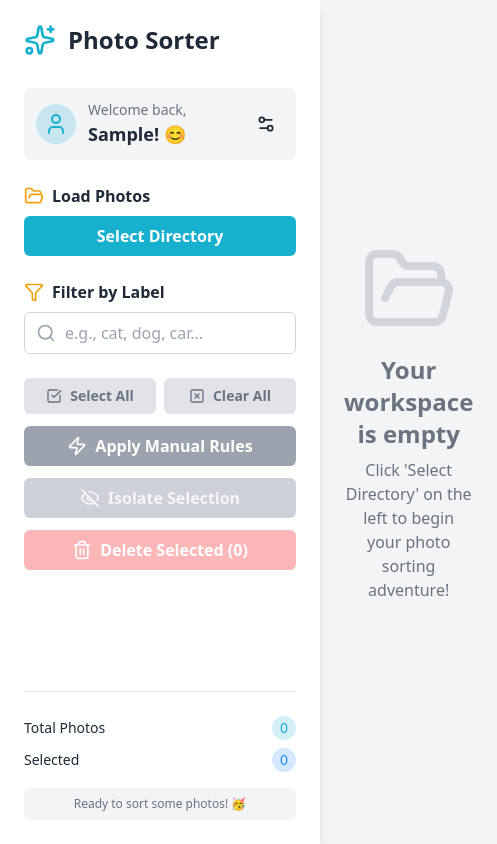
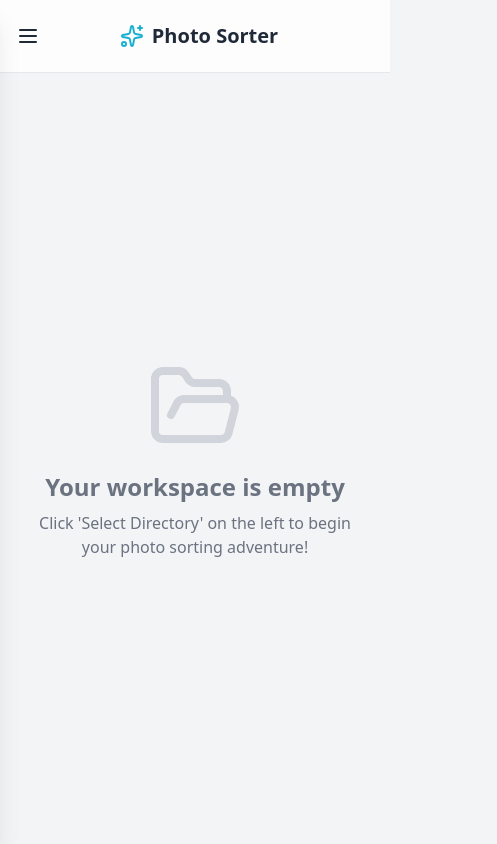
Before and after one commit to alexandrerodenas/AI-Photo-Sorter, a React (Vite) app: page / in a window 390 px wide. Both pictures are taken after typing "Sample" into the empty fields and a click on the button "Start Sorting". Shown: the whole page, 497 px wide, since content can reach past the window. Built offline with nearby package versions, Linux system fonts and the light colour scheme.

Commit message:
Responsive for mobile + collapsable menu

```diff
--- a/App.tsx
+++ b/App.tsx
@@ -34,13 +34,13 @@ const App: React.FC = () => {
   }
 
   return (
-    <div className="min-h-screen font-sans">
+      <>
         {userProfile ? (
             <PhotoSorter userProfile={userProfile} onProfileUpdate={handleProfileUpdate} />
         ) : (
             <Onboarding onProfileSave={handleProfileUpdate} />
         )}
-    </div>
+      </>
   );
 };
 
--- a/components/PhotoContent.tsx
+++ b/components/PhotoContent.tsx
@@ -1,3 +1,4 @@
+
 
 import React, { useState, useMemo } from 'react';
 import type { Photo } from '../services/types.ts';
@@ -114,7 +115,7 @@ const PhotoContent: React.FC<PhotoContentProps> = ({
   }
 
   return (
-      <main className="flex-1 p-6 flex flex-col">
+      <main className="flex-1 p-6 flex flex-col h-full overflow-hidden">
         {photos.size > 0 && !isLoading && (
             <div className="flex justify-end items-center mb-4 flex-shrink-0">
               <div className="flex items-center p-1 bg-gray-200 dark:bg-gray-700 rounded-lg">
--- a/components/PhotoSorter.tsx
+++ b/components/PhotoSorter.tsx
@@ -1,8 +1,9 @@
 
-import React, { useState, useMemo } from 'react';
+import React, { useState, useMemo, useEffect } from 'react';
 import type { UserProfile, Photo } from '../services/types.ts';
 import { PhotoStatus } from '../services/types.ts';
 import { usePhotoManager } from '../hooks/usePhotoManager.ts';
+import { Menu, Sparkles } from 'lucide-react';
 
 import PhotoSorterSidebar from './PhotoSorterSidebar.tsx';
 import PhotoContent from './PhotoContent.tsx';
@@ -36,13 +37,29 @@ const PhotoSorter: React.FC<PhotoSorterProps> = ({ userProfile, onProfileUpdate
   const [filterLabel, setFilterLabel] = useState<string>('');
   const [isProfileModalOpen, setProfileModalOpen] = useState<boolean>(false);
   const [viewingPhoto, setViewingPhoto] = useState<Photo | null>(null);
+  const [isSidebarCollapsed, setSidebarCollapsed] = useState(false);
+  const [isMobileMenuOpen, setMobileMenuOpen] = useState(false);
 
   const noAnalyzedPhotos = useMemo(() =>
           Array.from(photos.values()).every(p => p.status !== PhotoStatus.ANALYZED),
       [photos]);
 
+  // Effect to close mobile menu on selection changes if needed, or other side effects
+  useEffect(() => {
+    if (isMobileMenuOpen) {
+      // Potentially close menu on navigation or action
+    }
+  }, [selectedPhotos, isMobileMenuOpen]);
+
   return (
-      <div className="flex h-screen bg-gray-100 dark:bg-gray-900">
+      <div className="h-screen flex">
+        {isMobileMenuOpen && (
+            <div
+                className="fixed inset-0 z-30 bg-black/60 md:hidden"
+                onClick={() => setMobileMenuOpen(false)}
+            ></div>
+        )}
+
         <PhotoSorterSidebar
             userProfile={userProfile}
             onOpenProfileSettings={() => setProfileModalOpen(true)}
@@ -63,7 +80,25 @@ const PhotoSorter: React.FC<PhotoSorterProps> = ({ userProfile, onProfileUpdate
             isolateSelection={isolateSelection}
             onToggleIsolateSelection={handleToggleIsolateSelection}
             allAvailableLabels={allAvailableLabels}
+            isCollapsed={isSidebarCollapsed}
+            onToggleCollapse={() => setSidebarCollapsed(prev => !prev)}
+            isMobileOpen={isMobileMenuOpen}
+            onCloseMobileMenu={() => setMobileMenuOpen(false)}
         />
+
+        <div className="flex-1 flex flex-col overflow-hidden">
+          {/* Mobile Header */}
+          <header className="md:hidden flex items-center justify-between p-4 bg-white/80 dark:bg-gray-800/80 backdrop-blur-sm border-b border-gray-200 dark:border-gray-700">
+            <button onClick={() => setMobileMenuOpen(true)} className="p-2 -ml-2">
+              <Menu className="w-6 h-6" />
+            </button>
+            <div className="flex items-center gap-2">
+              <Sparkles className="w-6 h-6 text-primary" />
+              <span className="text-xl font-bold">Photo Sorter</span>
+            </div>
+            {/* Placeholder for potential actions */}
+            <div className="w-6 h-6"></div>
+          </header>
 
           <PhotoContent
               photos={photos}
@@ -73,6 +108,8 @@ const PhotoSorter: React.FC<PhotoSorterProps> = ({ userProfile, onProfileUpdate
               onViewPhoto={setViewingPhoto}
               isolateSelection={isolateSelection}
           />
+        </div>
+
 
         <PhotoViewerModal
             photo={viewingPhoto}
--- a/components/PhotoSorterSidebar.tsx
+++ b/components/PhotoSorterSidebar.tsx
@@ -14,8 +14,37 @@ import {
   XSquare,
   Eye,
   EyeOff,
+  ChevronLeft,
+  ChevronRight,
+  X,
 } from 'lucide-react';
-import { Spinner, AutoCompleteInput } from './ui.tsx';
+import { Spinner, AutoCompleteInput, Tooltip } from './ui.tsx';
+
+interface SidebarButtonProps {
+  onClick?: () => void;
+  disabled?: boolean;
+  title: string;
+  isCollapsed: boolean;
+  icon: React.ReactNode;
+  children: React.ReactNode;
+  className?: string;
+}
+
+const SidebarButton: React.FC<SidebarButtonProps> = ({ onClick, disabled, title, isCollapsed, icon, children, className }) => {
+  const content = (
+      <button
+          onClick={onClick}
+          disabled={disabled}
+          className={`w-full flex items-center gap-3 px-4 py-2 font-semibold rounded-md transition ${className} ${isCollapsed ? 'justify-center' : ''}`}
+      >
+        {icon}
+        <span className={`${isCollapsed ? 'sr-only' : 'inline'}`}>{children}</span>
+      </button>
+  );
+
+  return isCollapsed ? <Tooltip content={title}>{content}</Tooltip> : <div title={title}>{content}</div>;
+}
+
 
 interface PhotoSorterSidebarProps {
   userProfile: UserProfile;
@@ -37,68 +66,77 @@ interface PhotoSorterSidebarProps {
   isolateSelection: boolean;
   onToggleIsolateSelection: () => void;
   allAvailableLabels: string[];
+  isCollapsed: boolean;
+  onToggleCollapse: () => void;
+  isMobileOpen: boolean;
+  onCloseMobileMenu: () => void;
 }
 
-const PhotoSorterSidebar: React.FC<PhotoSorterSidebarProps> = ({
-                                                                 userProfile,
-                                                                 onOpenProfileSettings,
-                                                                 onLoadPhotos,
-                                                                 isLoading,
-                                                                 isApiSupported,
-                                                                 filterLabel,
-                                                                 onFilterChange,
-                                                                 onSelectAll,
-                                                                 onClearSelection,
-                                                                 onApplyRules,
-                                                                 onDeleteSelected,
-                                                                 selectedPhotoCount,
-                                                                 totalPhotoCount,
-                                                                 statusMessage,
-                                                                 noAnalyzedPhotos,
-                                                                 tfBackend,
-                                                                 isolateSelection,
-                                                                 onToggleIsolateSelection,
-                                                                 allAvailableLabels,
-                                                               }) => {
+const PhotoSorterSidebar: React.FC<PhotoSorterSidebarProps> = (props) => {
+  const {
+    userProfile, onOpenProfileSettings, onLoadPhotos, isLoading, isApiSupported,
+    filterLabel, onFilterChange, onSelectAll, onClearSelection, onApplyRules,
+    onDeleteSelected, selectedPhotoCount, totalPhotoCount, statusMessage,
+    noAnalyzedPhotos, tfBackend, isolateSelection, onToggleIsolateSelection,
+    allAvailableLabels, isCollapsed, onToggleCollapse, isMobileOpen, onCloseMobileMenu
+  } = props;
+
   return (
-      <aside className="w-80 bg-white dark:bg-gray-800 p-6 flex flex-col shadow-lg shrink-0">
-        <div className="flex items-center gap-3 mb-8">
-          <Sparkles className="w-8 h-8 text-primary" />
-          <h1 className="text-2xl font-bold">Photo Sorter</h1>
+      <aside className={`
+        fixed md:static inset-y-0 left-0 z-40
+        flex-shrink-0 flex flex-col
+        bg-white dark:bg-gray-800 shadow-xl
+        transform md:transform-none transition-all duration-300
+        ${isCollapsed ? 'md:w-20' : 'w-80'}
+        ${isMobileOpen ? 'translate-x-0 w-80' : '-translate-x-full'}
+      `}>
+        <div className="p-6 flex flex-col flex-1 overflow-y-auto">
+          {/* Header */}
+          <div className="flex items-center justify-between mb-8">
+            <div className={`flex items-center gap-3 transition-all duration-300 ${isCollapsed ? 'md:justify-center md:w-full' : ''}`}>
+              <Sparkles className="w-8 h-8 text-primary shrink-0" />
+              <span className={`text-2xl font-bold whitespace-nowrap transition-all duration-200 ${isCollapsed ? 'md:opacity-0 md:w-0' : 'opacity-100'}`}>Photo Sorter</span>
+            </div>
+            <button onClick={onCloseMobileMenu} className="p-2 md:hidden text-gray-500 hover:text-gray-800 dark:hover:text-gray-200">
+              <X className="w-5 h-5" />
+            </button>
           </div>
 
-        <div className="flex items-center gap-3 mb-6 p-3 bg-gray-100 dark:bg-gray-700 rounded-lg">
-          <div className="w-10 h-10 bg-primary/20 text-primary flex items-center justify-center rounded-full">
+          {/* User Profile */}
+          <div className={`flex items-center gap-3 mb-6 p-3 bg-gray-100 dark:bg-gray-700 rounded-lg transition-all duration-300 ${isCollapsed ? 'md:p-0 md:bg-transparent md:dark:bg-transparent md:justify-center' : ''}`}>
+            <div className={`w-10 h-10 bg-primary/20 text-primary flex items-center justify-center rounded-full shrink-0 ${isCollapsed ? 'md:w-12 md:h-12' : ''}`}>
               <User className="w-6 h-6" />
             </div>
-          <div>
+            <div className={`${isCollapsed ? 'md:hidden' : ''}`}>
               <p className="text-sm text-gray-500 dark:text-gray-400">Welcome back,</p>
               <p className="font-bold text-lg">{userProfile.firstName}! 😊</p>
             </div>
-          <button onClick={onOpenProfileSettings} className="ml-auto p-2 rounded-full hover:bg-gray-200 dark:hover:bg-gray-600 transition">
+            <Tooltip content="Profile & Settings">
+              <button onClick={onOpenProfileSettings} className={`ml-auto p-2 rounded-full hover:bg-gray-200 dark:hover:bg-gray-600 transition ${isCollapsed ? 'md:hidden' : ''}`}>
                 <Settings2 className="w-5 h-5" />
               </button>
+            </Tooltip>
           </div>
 
           {/* Directory Loader */}
           <div className="mb-6">
-          <label className="font-semibold mb-2 flex items-center gap-2"><FolderOpen className="w-5 h-5 text-secondary" /> Load Photos</label>
-          <div className="flex gap-2">
-            <button
+            {!isCollapsed && <label className="font-semibold mb-2 flex items-center gap-2"><FolderOpen className="w-5 h-5 text-secondary" /> Load Photos</label>}
+            <SidebarButton
                 onClick={onLoadPhotos}
                 disabled={isLoading || !isApiSupported}
-                className="w-full px-4 py-2 bg-primary text-white font-semibold rounded-md hover:bg-primary-dark transition disabled:bg-gray-400 disabled:cursor-not-allowed flex items-center justify-center"
                 title={!isApiSupported ? "Your browser is not supported for this feature." : "Select a directory to load photos"}
+                isCollapsed={isCollapsed}
+                icon={isLoading ? <Spinner className="w-5 h-5"/> : <FolderOpen className="w-5 h-5" />}
+                className="bg-primary text-white hover:bg-primary-dark disabled:bg-gray-400 disabled:cursor-not-allowed"
             >
-              {isLoading ? <Spinner className="w-5 h-5"/> : 'Select Directory'}
-            </button>
-          </div>
+              {isLoading ? 'Loading...' : 'Select Directory'}
+            </SidebarButton>
           </div>
 
           {/* Filters */}
           <div className="mb-6">
-          <label className="font-semibold mb-2 flex items-center gap-2"><Filter className="w-5 h-5 text-secondary" /> Filter by Label</label>
-          <div className="relative">
+            {!isCollapsed && <label className="font-semibold mb-2 flex items-center gap-2"><Filter className="w-5 h-5 text-secondary" /> Filter by Label</label>}
+            <div className={`relative ${isCollapsed ? 'hidden' : 'block'}`}>
               <Search className="absolute left-3 top-1/2 -translate-y-1/2 w-5 h-5 text-gray-400 z-10" />
               <AutoCompleteInput
                   value={filterLabel}
@@ -112,54 +150,62 @@ const PhotoSorterSidebar: React.FC<PhotoSorterSidebarProps> = ({
 
           {/* Actions */}
           <div className="space-y-3">
-          <div className="grid grid-cols-2 gap-2">
-            <button
+            <div className={`grid gap-2 ${isCollapsed ? 'grid-cols-1' : 'grid-cols-2'}`}>
+              <SidebarButton
                   onClick={onSelectAll}
                   disabled={isLoading || noAnalyzedPhotos}
-                className="w-full flex items-center justify-center gap-2 px-4 py-2 text-sm bg-gray-200 dark:bg-gray-700 font-semibold rounded-md hover:bg-gray-300 dark:hover:bg-gray-600 transition disabled:bg-gray-400/30 disabled:text-gray-500 disabled:cursor-not-allowed"
                   title={noAnalyzedPhotos && !isLoading ? "No analyzed photos to select" : "Select all analyzed photos"}
+                  isCollapsed={isCollapsed}
+                  icon={<CheckSquare className="w-4 h-4" />}
+                  className="text-sm bg-gray-200 dark:bg-gray-700 hover:bg-gray-300 dark:hover:bg-gray-600 disabled:bg-gray-400/30 disabled:text-gray-500 disabled:cursor-not-allowed"
               >
-              <CheckSquare className="w-4 h-4" /> Select All
-            </button>
-            <button
+                Select All
+              </SidebarButton>
+              <SidebarButton
                   onClick={onClearSelection}
                   disabled={selectedPhotoCount === 0}
-                className="w-full flex items-center justify-center gap-2 px-4 py-2 text-sm bg-gray-200 dark:bg-gray-700 font-semibold rounded-md hover:bg-gray-300 dark:hover:bg-gray-600 transition disabled:bg-gray-400/30 disabled:text-gray-500 disabled:cursor-not-allowed"
+                  title="Clear current selection"
+                  isCollapsed={isCollapsed}
+                  icon={<XSquare className="w-4 h-4" />}
+                  className="text-sm bg-gray-200 dark:bg-gray-700 hover:bg-gray-300 dark:hover:bg-gray-600 disabled:bg-gray-400/30 disabled:text-gray-500 disabled:cursor-not-allowed"
               >
-              <XSquare className="w-4 h-4" /> Clear All
-            </button>
+                Clear All
+              </SidebarButton>
             </div>
-          <button
+            <SidebarButton
                 onClick={onApplyRules}
                 disabled={isLoading || noAnalyzedPhotos}
-              className="w-full flex items-center justify-center gap-2 px-4 py-2 bg-secondary text-white font-semibold rounded-md hover:bg-secondary-dark transition disabled:bg-gray-400 disabled:cursor-not-allowed"
                 title={noAnalyzedPhotos && !isLoading ? "No analyzed photos to apply rules to" : "Apply custom rules to all analyzed photos"}
+                isCollapsed={isCollapsed}
+                icon={<Zap className="w-5 h-5"/>}
+                className="bg-secondary text-white hover:bg-secondary-dark disabled:bg-gray-400 disabled:cursor-not-allowed"
             >
-            <Zap className="w-5 h-5"/> Apply Manual Rules
-          </button>
-          <button
+              Apply Manual Rules
+            </SidebarButton>
+            <SidebarButton
                 onClick={onToggleIsolateSelection}
                 disabled={selectedPhotoCount === 0 && !isolateSelection}
-              className="w-full flex items-center justify-center gap-2 px-4 py-2 bg-accent text-white font-semibold rounded-md hover:bg-accent-dark transition disabled:bg-gray-400/50 disabled:text-white/80 disabled:cursor-not-allowed"
                 title={isolateSelection ? "Show all photos" : "Show only selected photos"}
+                isCollapsed={isCollapsed}
+                icon={isolateSelection ? <Eye className="w-5 h-5"/> : <EyeOff className="w-5 h-5"/>}
+                className="bg-accent text-white hover:bg-accent-dark disabled:bg-gray-400/50 disabled:text-white/80 disabled:cursor-not-allowed"
             >
-            {isolateSelection ? (
-                <>
-                  <Eye className="w-5 h-5"/> Show All
-                </>
-            ) : (
-                <>
-                  <EyeOff className="w-5 h-5"/> Isolate Selection
-                </>
-            )}
-          </button>
-          <button onClick={onDeleteSelected} disabled={selectedPhotoCount === 0} className="w-full flex items-center justify-center gap-2 px-4 py-2 bg-red-600 text-white font-semibold rounded-md hover:bg-red-700 transition disabled:bg-red-400/50 disabled:cursor-not-allowed">
-            <Trash2 className="w-5 h-5"/> Delete Selected ({selectedPhotoCount})
-          </button>
+              {isolateSelection ? 'Show All' : 'Isolate Selection'}
+            </SidebarButton>
+            <SidebarButton
+                onClick={onDeleteSelected}
+                disabled={selectedPhotoCount === 0}
+                title="Delete selected photos"
+                isCollapsed={isCollapsed}
+                icon={<Trash2 className="w-5 h-5"/>}
+                className="bg-red-600 text-white hover:bg-red-700 disabled:bg-red-400/50 disabled:cursor-not-allowed"
+            >
+              Delete Selected ({selectedPhotoCount})
+            </SidebarButton>
           </div>
 
           {/* Counters & Status */}
-        <div className="mt-auto pt-6 border-t border-gray-200 dark:border-gray-700">
+          <div className={`mt-auto pt-6 border-t border-gray-200 dark:border-gray-700 transition-all ${isCollapsed ? 'md:hidden' : ''}`}>
             <div className="flex justify-between items-center text-sm font-medium mb-2">
               <span>Total Photos</span>
               <span className="px-2 py-0.5 bg-primary/20 text-primary rounded-full">{totalPhotoCount}</span>
@@ -177,6 +223,16 @@ const PhotoSorterSidebar: React.FC<PhotoSorterSidebarProps> = ({
               )}
             </div>
           </div>
+        </div>
+
+        {/* Collapse Toggle */}
+        <div className="hidden md:flex justify-center items-center p-2 border-t border-gray-200 dark:border-gray-700">
+          <Tooltip content={isCollapsed ? 'Expand Sidebar' : 'Collapse Sidebar'}>
+            <button onClick={onToggleCollapse} className="p-2 rounded-full hover:bg-gray-200 dark:hover:bg-gray-600 transition-colors">
+              {isCollapsed ? <ChevronRight className="w-5 h-5" /> : <ChevronLeft className="w-5 h-5" />}
+            </button>
+          </Tooltip>
+        </div>
       </aside>
   );
 };
--- a/components/ui.tsx
+++ b/components/ui.tsx
@@ -1,3 +1,4 @@
+
 
 import React, { useState, useEffect, useRef } from 'react';
 import { PhotoStatus } from '../services/types.ts';
@@ -113,3 +114,38 @@ export const AutoCompleteInput: React.FC<AutoCompleteInputProps> = ({
         </div>
     );
 };
+
+
+export const Tooltip: React.FC<{ content: string; children: React.ReactNode, side?: 'top' | 'right' | 'bottom' | 'left' }> = ({ content, children, side = 'right' }) => {
+    const sideClasses = {
+        right: 'left-full ml-2 top-1/2 -translate-y-1/2',
+        left: 'right-full mr-2 top-1/2 -translate-y-1/2',
+        top: 'bottom-full mb-2 left-1/2 -translate-x-1/2',
+        bottom: 'top-full mt-2 left-1/2 -translate-x-1/2',
+    };
+
+    const originClasses = {
+        right: 'origin-left',
+        left: 'origin-right',
+        top: 'origin-bottom',
+        bottom: 'origin-top',
+    }
+
+    return (
+        <div className="relative group flex items-center">
+            {children}
+            <div
+                className={`
+          absolute ${sideClasses[side]}
+          w-auto px-2 py-1 min-w-max rounded-md shadow-md
+          text-white bg-gray-900 dark:bg-gray-950
+          text-xs font-bold
+          transition-all duration-100 scale-0 group-hover:scale-100 ${originClasses[side]}
+          z-50 pointer-events-none
+        `}
+            >
+                {content}
+            </div>
+        </div>
+    );
+};
```
Lines whose indentation alone changed are shown as unchanged.
